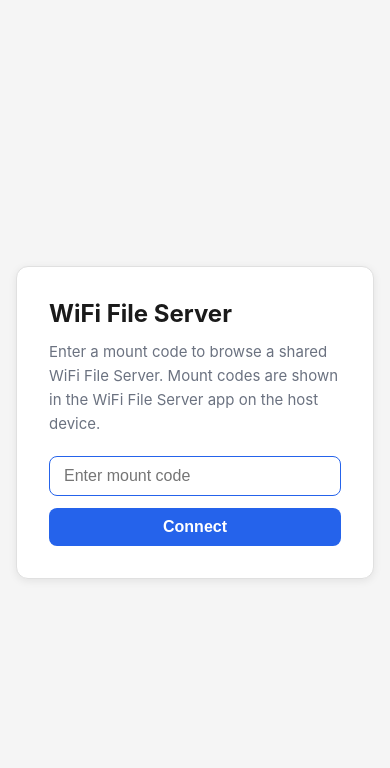
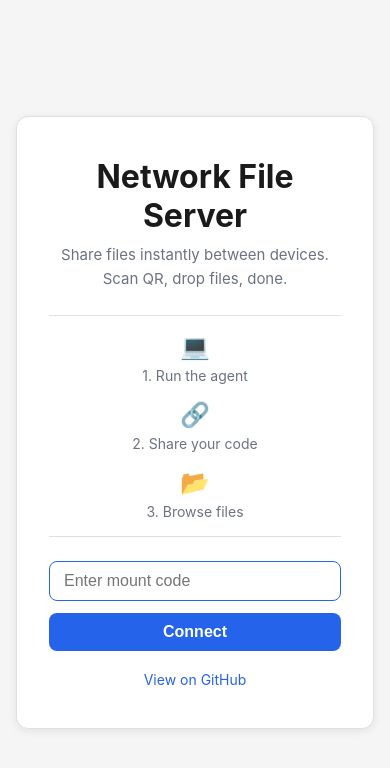
Before and after one commit to Mugyen/network-file-server, a Flask app: template relay/templates/landing.html in a window 390 px wide. Shown: the top 768 px of the page. Run offline with Flask 3, Linux system fonts and the light colour scheme; the template is opened without the code that fills it, so the values that code supplies are empty; parts of the project's set-up code (start-up, migrations or seed data) failed here and were passed over.

Commit message:
feat(15-01): rewrite landing page with hero section, how-it-works, and GitHub link
Replace card-style landing with wider hero container: large heading, tagline,
3-step how-it-works strip, mount code form, and GitHub link. Add drop box
link placeholder for Plan 15-03. Add responsive CSS for mobile stacking.

Co-Authored-By: Claude Opus 4.6 (1M context) <noreply@anthropic.com>

```diff
--- a/relay/app/routers/landing.py
+++ b/relay/app/routers/landing.py
@@ -24,4 +24,5 @@ async def landing_page(request: Request, code: str = Query("")) -> RedirectRespo
     og_image_url = str(request.base_url) + "static/og-image.png"
     return templates.TemplateResponse(request, "landing.html", {
         "og_image_url": og_image_url,
+        "github_url": "https://github.com/RahulDas-dev/network-file-server",
     })
--- a/relay/templates/base.html
+++ b/relay/templates/base.html
@@ -109,10 +109,78 @@
     }
 
     button:hover { background: var(--btn-hover); }
+
+    .hero-container {
+      background: var(--card-bg);
+      border: 1px solid var(--card-border);
+      border-radius: 12px;
+      padding: 2.5rem 2rem;
+      max-width: 640px;
+      width: 100%;
+      box-shadow: 0 2px 8px rgba(0, 0, 0, 0.08);
+      text-align: center;
+    }
+
+    .hero-container h1 {
+      font-size: 2rem;
+      margin-bottom: 0.5rem;
+    }
+
+    .how-it-works {
+      display: flex;
+      justify-content: center;
+      gap: 2rem;
+      margin: 1.5rem 0;
+      padding: 1rem 0;
+      border-top: 1px solid var(--card-border);
+      border-bottom: 1px solid var(--card-border);
+    }
+
+    .how-it-works .step {
+      display: flex;
+      flex-direction: column;
+      align-items: center;
+      gap: 0.375rem;
+      font-size: 0.875rem;
+      color: var(--muted);
+    }
+
+    .how-it-works .step .step-icon {
+      font-size: 1.5rem;
+    }
+
+    .hero-container form {
+      max-width: 320px;
+      margin: 0 auto;
+    }
+
+    .hero-links {
+      margin-top: 1.25rem;
+      display: flex;
+      justify-content: center;
+      gap: 1.5rem;
+      font-size: 0.875rem;
+    }
+
+    .hero-links a {
+      color: var(--btn-bg);
+      text-decoration: none;
+    }
+
+    .hero-links a:hover {
+      text-decoration: underline;
+    }
+
+    @media (max-width: 480px) {
+      .how-it-works {
+        flex-direction: column;
+        gap: 1rem;
+      }
+    }
   </style>
 </head>
 <body>
-  <div class="card">
+  <div class="{% block container_class %}card{% endblock %}">
     {% block content %}{% endblock %}
   </div>
 </body>
--- a/relay/templates/landing.html
+++ b/relay/templates/landing.html
@@ -1,15 +1,37 @@
 {% extends "base.html" %}
 
-{% block title %}WiFi File Server{% endblock %}
+{% block title %}Network File Server{% endblock %}
+
+{% block container_class %}hero-container{% endblock %}
 
 {% block content %}
-  <h1>WiFi File Server</h1>
-  <p>
-    Enter a mount code to browse a shared WiFi File Server.
-    Mount codes are shown in the WiFi File Server app on the host device.
-  </p>
+  <h1>Network File Server</h1>
+  <p>Share files instantly between devices. Scan QR, drop files, done.</p>
+
+  <div class="how-it-works">
+    <div class="step">
+      <span class="step-icon">&#x1F4BB;</span>
+      <span>1. Run the agent</span>
+    </div>
+    <div class="step">
+      <span class="step-icon">&#x1F517;</span>
+      <span>2. Share your code</span>
+    </div>
+    <div class="step">
+      <span class="step-icon">&#x1F4C2;</span>
+      <span>3. Browse files</span>
+    </div>
+  </div>
+
   <form method="get" action="/">
     <input type="text" name="code" placeholder="Enter mount code" autocomplete="off" autofocus />
     <button type="submit">Connect</button>
   </form>
+
+  <div class="hero-links">
+    {% if dropbox_url %}
+    <a href="{{ dropbox_url }}">Try the Drop Box</a>
+    {% endif %}
+    <a href="{{ github_url }}" target="_blank" rel="noopener">View on GitHub</a>
+  </div>
 {% endblock %}
```
Also changed, not shown: tests/relay/test_landing.py (+41 -0 lines).
